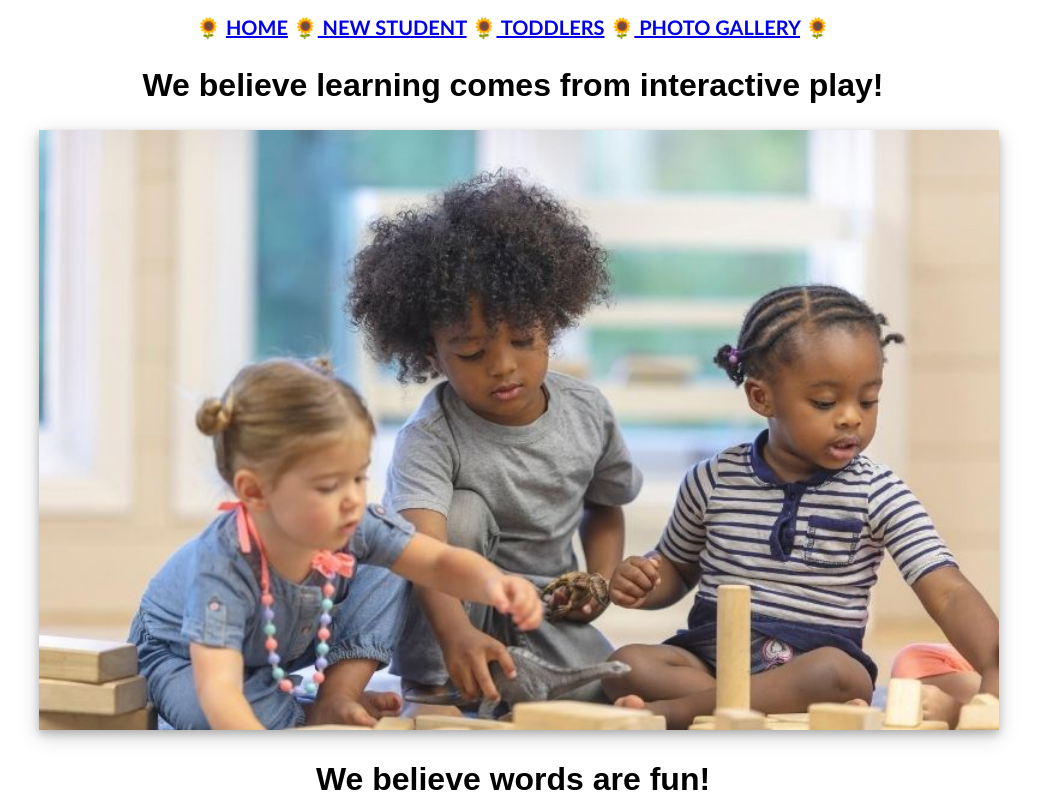
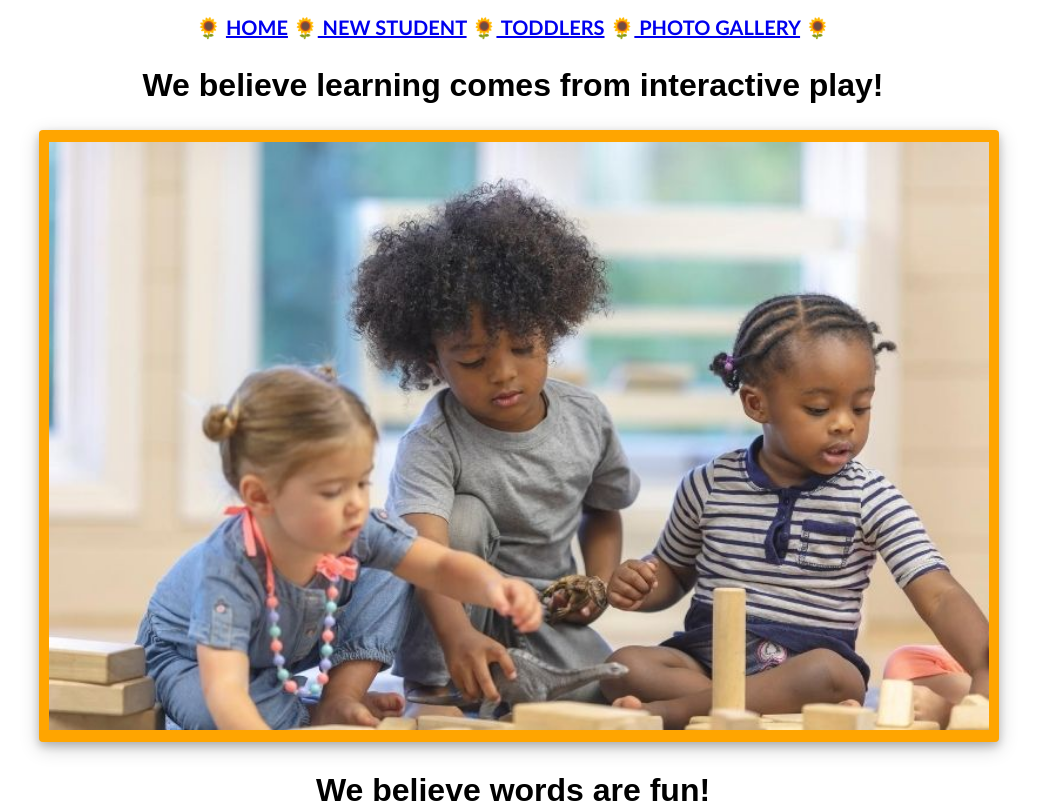
Before and after one commit to IfeAkiWad/Day_Care, a React (Create React App) app in the folder frontend/: page /gallery in a window 1280 px wide. Shown: the top 803 px of the page, without its empty margins (127-1164 px from the left). Built offline with nearby package versions, Linux system fonts and the light colour scheme; no server answers.

Commit message:
finished

```diff
--- a/frontend/src/App.css
+++ b/frontend/src/App.css
@@ -5,7 +5,11 @@ html, body {
 
 /* image */
 .toddler-image {
-    height: 50%;
+    /* background-color:rgba(104, 107, 107, 0.363); */
+    box-sizing: border-box;
+    box-shadow: 0 4px 8px 0 rgba(0, 0, 0, 0.2), 0 6px 20px 0 rgba(0, 0, 0, 0.19);
+    border-radius: 4px;
+    padding: 12px 10px;
     background-color: orange;
     overflow-y:scroll;
     margin-left: 13%;
@@ -99,7 +103,6 @@ label {
 }
 
 /* table */
-
 #toddler-table {
   font-family: arial, sans-serif;
   border-collapse: collapse;
--- a/frontend/src/components/ToddlerImage.js
+++ b/frontend/src/components/ToddlerImage.js
@@ -7,7 +7,7 @@ import ToddlerFriends from '../ToddlerFriends.jpeg'
 
 const ToddlerImage = () => {
     return (
-        <div >
+        <div id='image'>
 
             <div>
                 <h2 id='image-htwo'>We believe learning comes from interactive play!</h2>
```
